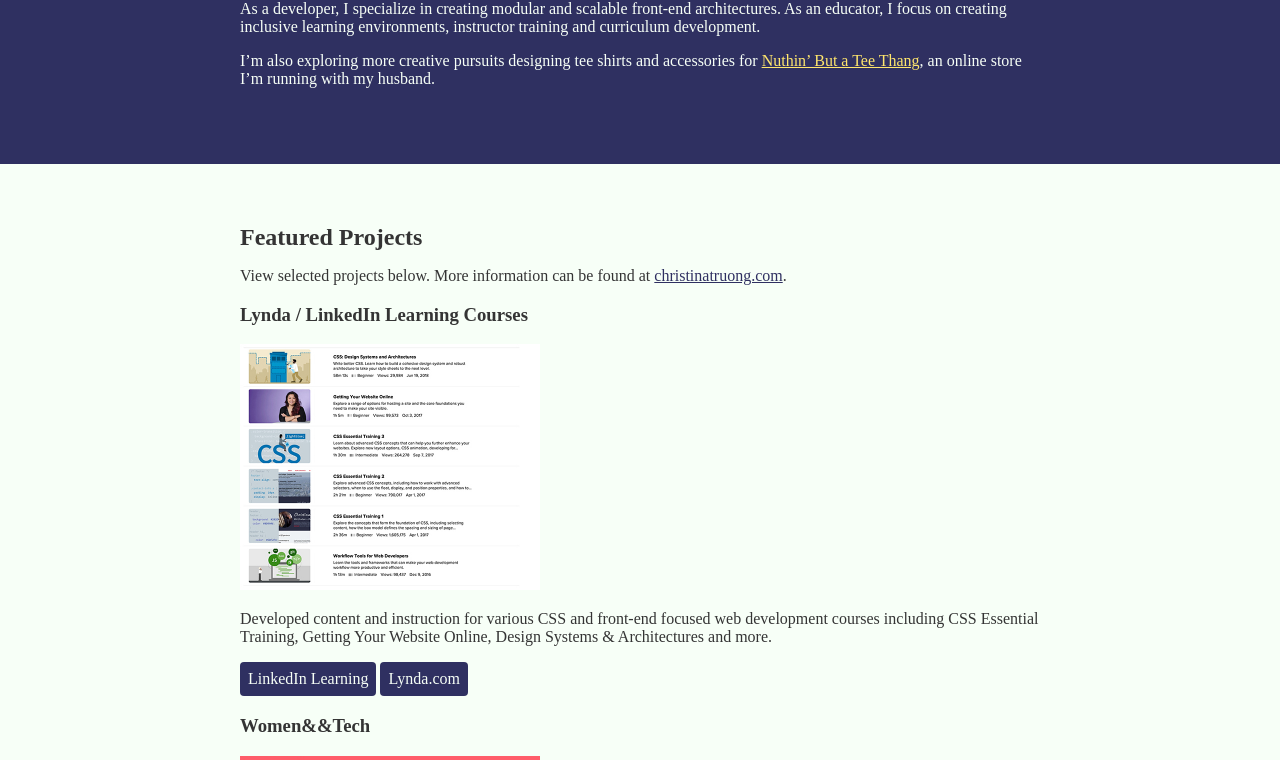
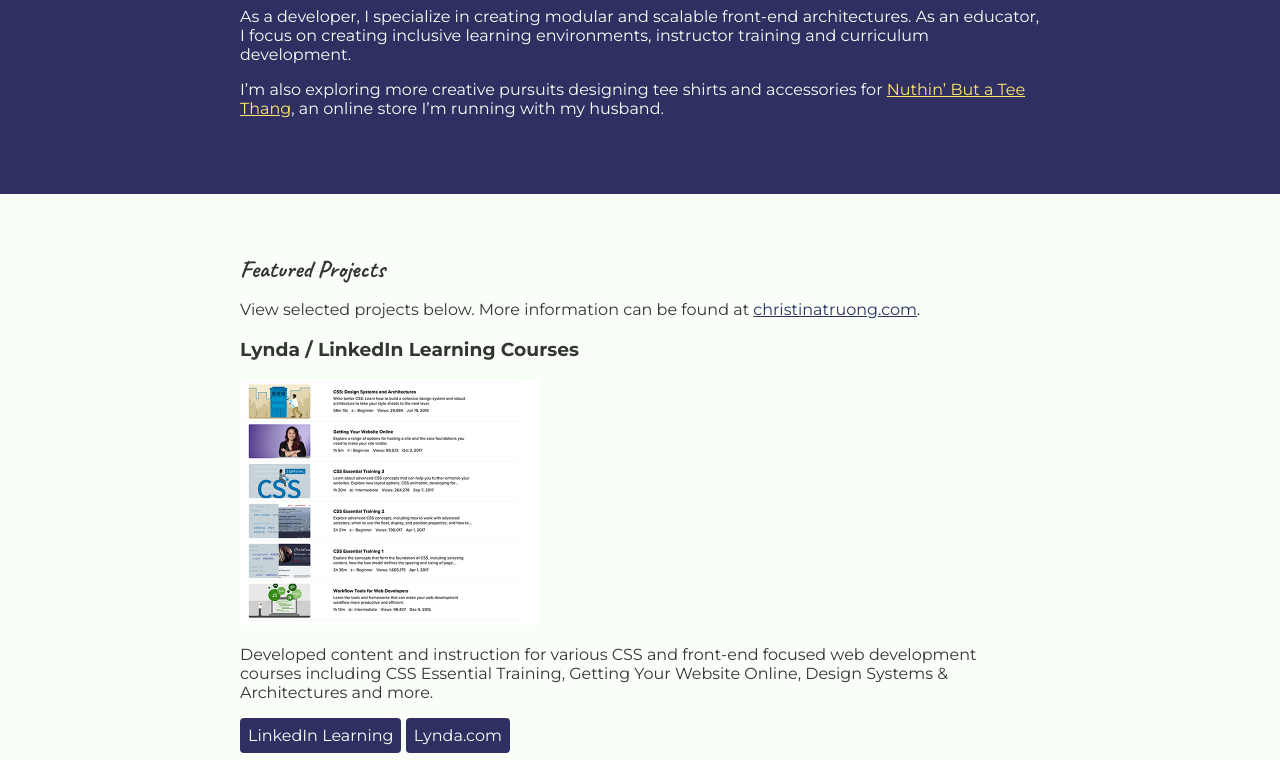
Before and after one commit to ArnabC27/css-portfolio, a plain HTML site: page index.html in a window 1280 px wide. Shown: the part 183-943 px from the top of the page. Drawn offline with Linux system fonts and the light colour scheme.

Commit message:
22.05.2024

```diff
--- a/css/styles.css
+++ b/css/styles.css
@@ -15,6 +15,7 @@
     color: #343434;
     margin: 0;
     padding: 0;
+    font-family: "Montserrat", sans-serif;
 }
 
 img {
@@ -31,6 +32,10 @@
 
 h2 {
     margin: 0;
+}
+
+h1, h2 {
+    font-family: "Caveat", cursive;
 }
 
 .content-wrap {
--- a/index.html
+++ b/index.html
@@ -4,6 +4,12 @@
     <meta charset="UTF-8" />
     <meta name="viewport" content="width=device-width, initial-scale=1.0" />
     <title>Christina Truong, Tech Educator + Front-end Developer</title>
+    <link rel="preconnect" href="https://fonts.googleapis.com" />
+    <link rel="preconnect" href="https://fonts.gstatic.com" crossorigin />
+    <link
+      href="https://fonts.googleapis.com/css2?family=Caveat:wght@400..700&family=Montserrat:ital,wght@0,100..900;1,100..900&display=swap"
+      rel="stylesheet"
+    />
     <link rel="stylesheet" href="css/styles.css" />
   </head>
   <body>
```
